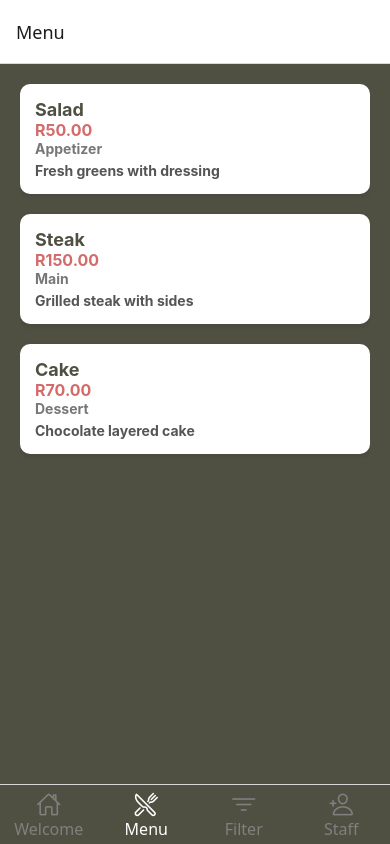
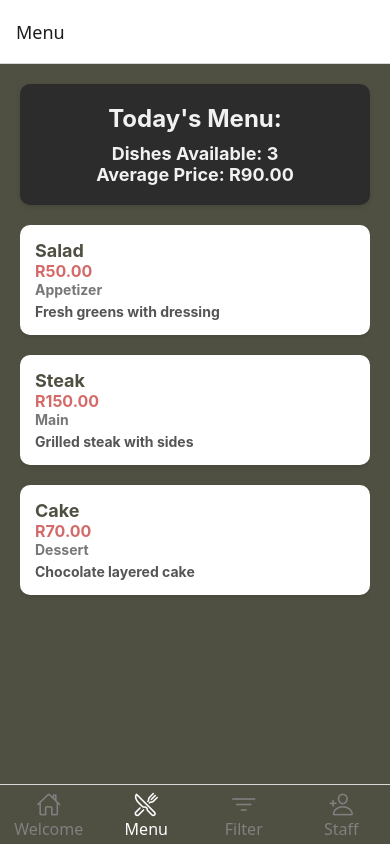
Before and after one commit to ST1046/ST10460872__Deborah_Habtom_Tesfagiorgis_MAST_POE, a React Native app: screen /Menu in a window 390 px wide. Built offline with nearby package versions, Linux system fonts and the light colour scheme.

Commit message:
Calculated averages and items. defined new styles

```diff
--- a/MenuScreen.tsx
+++ b/MenuScreen.tsx
@@ -20,8 +20,23 @@ interface MenuScreenProps {
 }
 
 const MenuScreen: React.FC<MenuScreenProps> = ({ menuItems }) => {
+    // Calculate total number of items and average price
+    const totalItems = menuItems.length;
+    const averagePrice = totalItems
+        ? menuItems.reduce((acc, item) => acc + item.price, 0) / totalItems
+        : 0;
+
     return (
         <View style={styles.container}>
+            {/* Today's Menu Container */}
+            <View style={styles.todaysMenuContainer}>
+                <Text style={styles.todaysMenuHeading}>Today's Menu:</Text>
+                <Text style={styles.todaysMenuText}>Dishes Available: {totalItems}</Text>
+                <Text style={styles.todaysMenuText}>
+                    Average Price: R{averagePrice.toFixed(2)}
+                </Text>
+            </View>
+
             <ScrollView>
                 {menuItems.map((item) => (
                     <View key={item.id} style={styles.menuItem}>
--- a/styles.tsx
+++ b/styles.tsx
@@ -30,7 +30,7 @@ export const styles = StyleSheet.create({
         fontWeight: 'bold',
         color: '#fff',
         marginBottom: 20,
-        textAlign: 'left'
+        textAlign: 'left',
     },
     input: {
         backgroundColor: '#fff',
@@ -135,4 +135,28 @@ export const styles = StyleSheet.create({
         color: 'white',
         fontWeight: 'bold',
     },
+
+    todaysMenuContainer: {
+        backgroundColor: '#2C2C2C',
+        padding: 20,
+        borderRadius: 10,
+        marginBottom: 20,
+        shadowColor: '#000',
+        shadowOffset: { width: 0, height: 2 },
+        shadowOpacity: 0.1,
+        shadowRadius: 5,
+    },
+    todaysMenuHeading: {
+        color: '#F1F1F1',
+        fontSize: 24,
+        fontWeight: 'bold',
+        textAlign: 'center',
+        marginBottom: 10,
+    },
+    todaysMenuText: {
+        fontSize: 18,
+        fontWeight: 'bold',
+        color: '#F1F1F1',
+        textAlign: 'center',
+    },
 });
```
